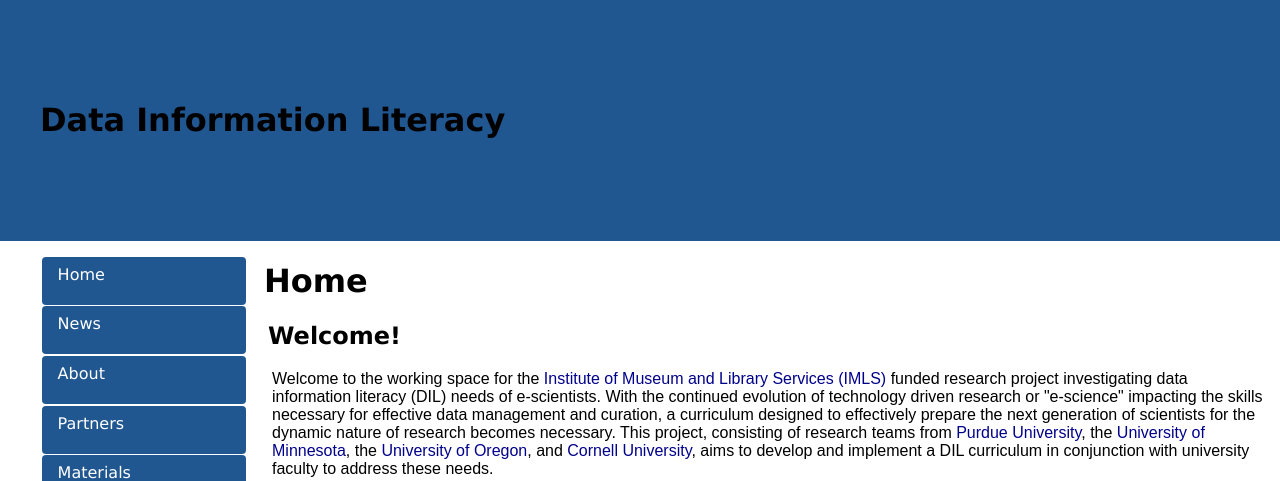
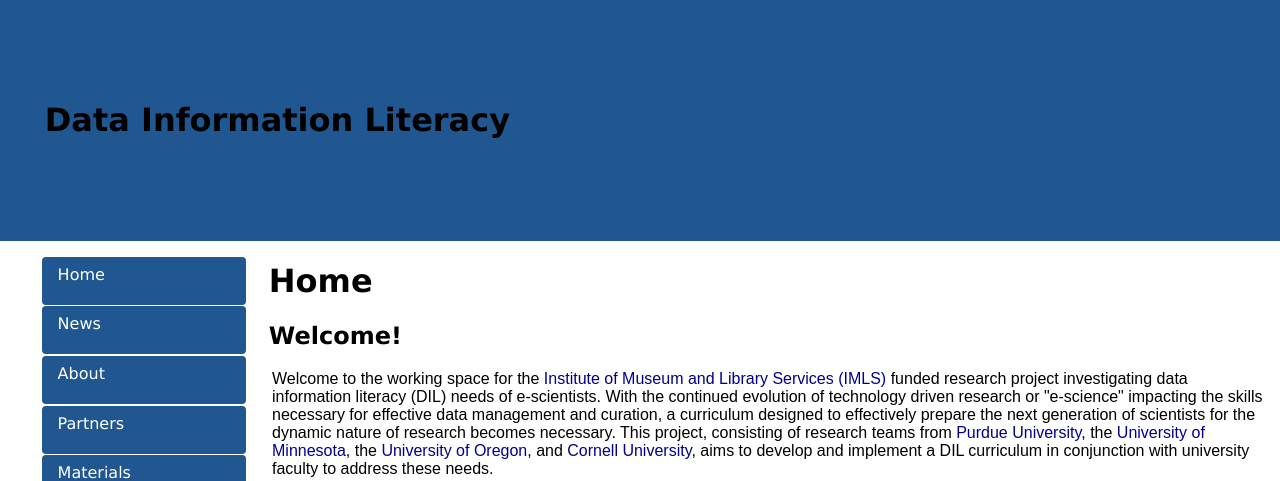
Before and after one commit to datainfolit/datainfolit, a Jekyll site: the page built from index.html, in a window 1280 px wide. Shown: the top 481 px of the page. Built offline with Jekyll 4.4.1, drawn with Linux system fonts in a browser that asks for light colours.

Commit message:
Update main.css

```diff
--- a/css/main.css
+++ b/css/main.css
@@ -6,12 +6,8 @@
 }
 h1, h2, h3 {
     font-family: "Century Gothic",futura,"URW Gothic L",Verdana,sans-serif;
-}
-h1 {
-    padding-left: 0.25em;
-}
-h2 {
-    padding-left: 0.5em;
+    padding-left: 1vw;
+    padding-right: 1vw;
 }
 a {
     text-decoration: none;
```
